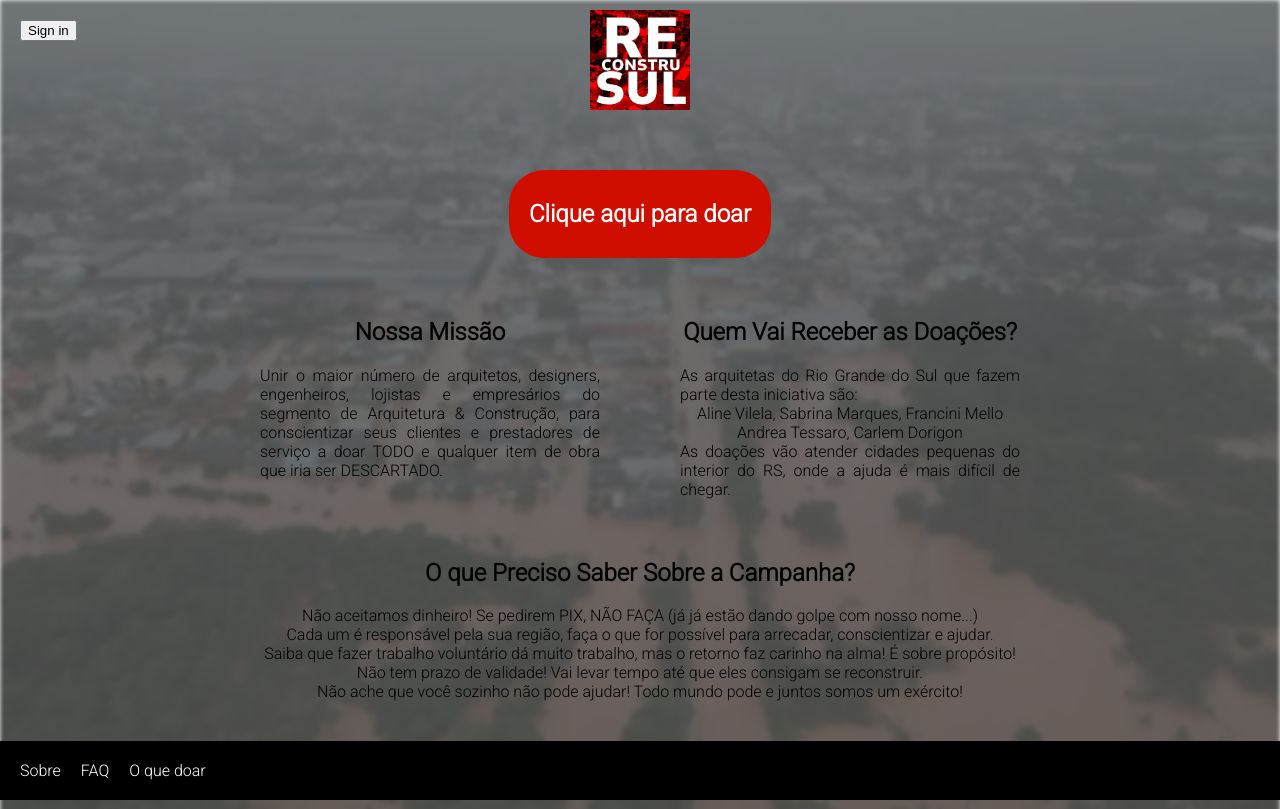
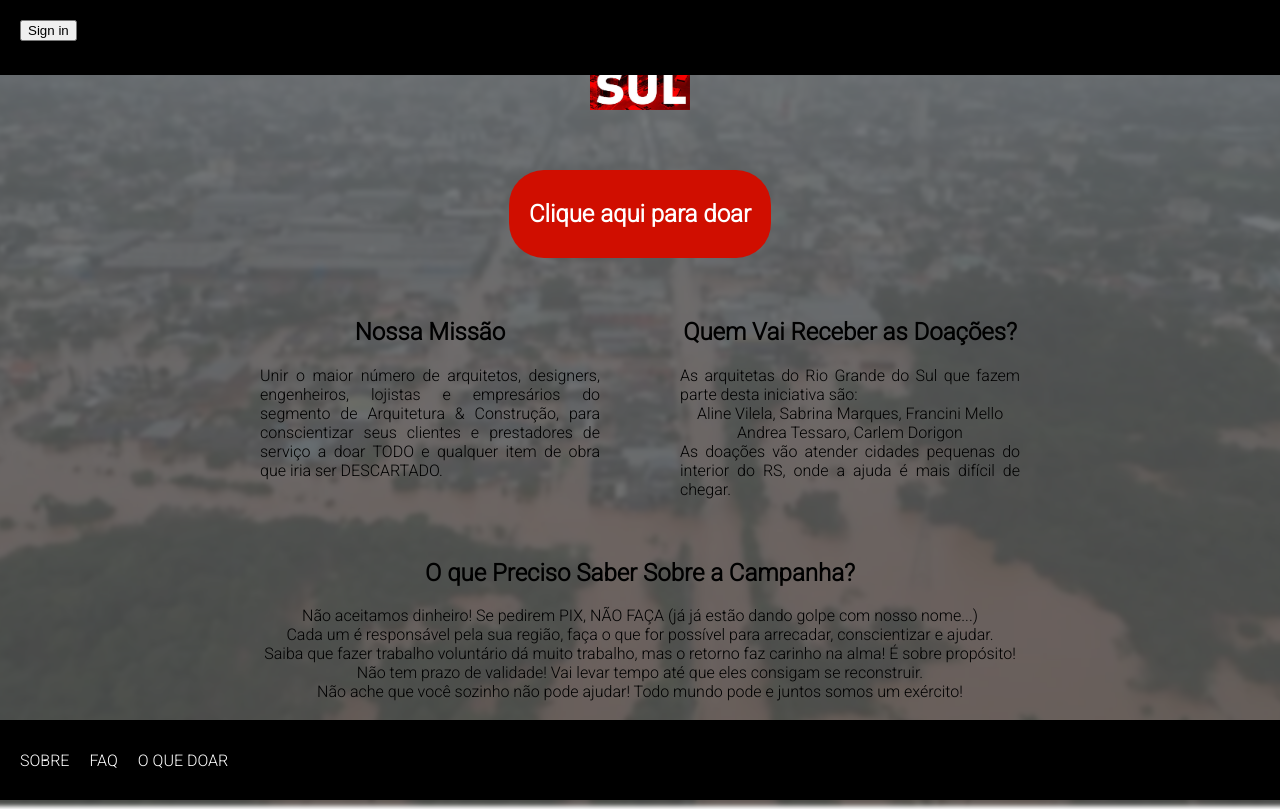
Before and after one commit to babivillanova/reconstrusul, a React (Create React App) app: page / in a window 1280 px wide. Built offline with nearby package versions, Linux system fonts and the light colour scheme; no server answers.

Commit message:
form redesign / melhoria states do cadastro

```diff
--- a/src/components/LandingPage.css
+++ b/src/components/LandingPage.css
@@ -12,15 +12,27 @@
 
 .back_image {
     height: 102vh; /* Altura total da tela */
-    width: 100vw; /* Largura total da tela */
+    width: 102vw; /* Largura total da tela */
     object-fit: cover; /* Garante que a imagem cubra todo o espaço sem distorções */
     position: fixed; /* Fixa a imagem na tela */
-    top: 0; /* Alinha a imagem ao topo da tela */
-    left: 0; /* Alinha a imagem à esquerda da tela */
+    top: -10px; /* Alinha a imagem ao topo da tela */
+    left: -10px; /* Alinha a imagem à esquerda da tela */
     z-index: -1 ;/* Mantém a imagem atrás de todo o conteúdo */
 
     filter:brightness(50%) blur(2px) contrast(50%);
     /* opacity: 0.5; */
+}
+
+.back_image::before {
+    content: '';
+    display: block;
+    width: 100%;
+    height: 100%;
+    background-color: rgba(0, 0, 0, 0); /* Cor de fundo com transparência */
+    position: absolute;
+    top: 0;
+    left: 0;
+    z-index: -1;
 }
 
 .header_logo{
@@ -39,6 +51,19 @@
     gap: 20px;
     padding: 20px;
     z-index: 0; /* Ajustar conforme necessário para garantir a visibilidade dos textos e logos */
+}
+
+.landing_header::before {
+    content: '';
+    display: block;
+    width: 100%;
+    height: 75px;
+    background-color: rgba(0, 0, 0, 1); /* Cor de fundo com transparência */
+    position: fixed;
+
+    top: 0;
+    left: 0;
+    z-index: 1;
 }
 
 .content{
@@ -104,8 +129,12 @@ ul{
     bottom:0;
     left: 0;
     width: 100%;
+    height: 40px;
     z-index: 100000;
-    font-weight: 300;
+    font-weight: 500;
+    text-transform: uppercase;
+
+
 }
 
 
@@ -125,11 +154,11 @@ ul{
     content: '';
     display: block;
     width: 0; /* Largura inicial do sublinhado */
-    height: 2px; /* Espessura do sublinhado */
+    height: 1px; /* Espessura do sublinhado */
     background-color: currentColor; /* Cor do sublinhado - assume a cor do texto */
     transition: width 0.3s ease-in-out; /* Transição suave da largura */
     position: absolute;
-    bottom: 0; /* Posicionado na parte inferior do div */
+    bottom: -5px; /* Posicionado na parte inferior do div */
     left: 0; /* Inicia do lado esquerdo */
 }
 
--- a/src/components/NewItemForm.js
+++ b/src/components/NewItemForm.js
@@ -77,7 +77,12 @@ function NewItemForm({ userId, setCadastrar }) {
             setCadastrar(null)
 
         } catch (error) {
-            alert('Erro ao enviar dados: ' + error.message);
+            if (error.message.includes('Request payload size exceeds the limit')) {
+                alert('Erro ao enviar dados: As imagens enviadas são muito grandes. O tamanho máximo permitido é de 2 MB.');
+              } else {
+                // Tratamento para outros tipos de erro
+                alert('Erro ao enviar dados: ' + error.message);
+              }
         }
     };
 
@@ -101,7 +106,7 @@ function NewItemForm({ userId, setCadastrar }) {
         }} className='cadastro_form'>
             <input type="text" name="cep" placeholder="CEP de onde irá partir com a doação" value={formData.cep} onChange={handleInputChange} required />
             <input type="text" name="itemName" placeholder="Nome do Item (ex.: cadeira)" value={formData.itemName} onChange={handleInputChange} required />
-            <textarea name="description" placeholder="Descrição complementar" value={formData.description} onChange={handleInputChange} required />
+            <textarea name="description" placeholder="Descrição complementar e quantidade" value={formData.description} onChange={handleInputChange} required />
             <label htmlFor="photoUnpacked">Foto do item desembalado (até 2mb)</label>
             <input type="file" name="photoUnpacked" onChange={handleFileChangeUnpacked} required />
             <label htmlFor="photoPacked">Foto do item embalado (até 2mb)</label>
--- a/src/components/SelecaoDePerfil.css
+++ b/src/components/SelecaoDePerfil.css
@@ -33,7 +33,6 @@
     flex-direction: row-reverse;
     justify-content: center;
     align-items: center;
-    gap: 20px;
     margin-top: 20px;
 }
 
@@ -43,20 +42,78 @@
     font-weight: bold;
     padding: 10px 20px;
     border-radius: 15px;
+    width: fit-content;
     border:none;
-    transition: background-color 0.3s; /* Suavização da transição de cor */
+    transition: background-color 0.3s;
     cursor: pointer;
   }
 
   .cadastro_button:hover {
-    background-color: #720d0d; /* Cor mais clara para o hover */
+    background-color: #720d0d;
   }
-
+/*
   .cadastro_form input, .cadastro_form textarea{
     padding: 10px;
     border-radius: 15px;
     border: 1px solid #ffbeb9;
-     ;    background-color: #ffffff;
-    /* border: 1px solid #ff1100; */
+ background-color: #ffffff;
+
     margin: 10px;
+    width: 100%;
   }
+
+  .cadastro_form{
+    display: flex;
+    flex-direction: column;
+    justify-content: center;
+    align-items: center;
+    width: 300px;
+  } */
+
+  .cadastro_form {
+    display: flex;
+    flex-direction: column;
+    align-items: center;
+    width: 100%;
+    max-width: 500px; /* Adjust width as needed */
+    background-color: #f8f9fa;
+    padding: 20px;
+    box-shadow: 0 4px 8px rgba(0,0,0,0.1);
+    border-radius: 8px;
+    margin: auto;
+  }
+
+  .cadastro_form input,
+  .cadastro_form textarea {
+    width: 100%;
+    padding: 10px;
+    margin-bottom: 15px;
+    border-radius: 5px;
+    border: 1px solid #ccc;
+  }
+
+  input[type="file"] {
+    border: none;
+    padding: 0;
+  }
+
+  input[type="file"]::file-selector-button {
+    padding: 10px;
+    background-color: #e9ecef;
+    border-radius: 5px;
+    border: 1px solid #ccc;
+    cursor: pointer;
+  }
+
+
+  .cadastro_form label{
+    font-weight: lighter;
+    margin-bottom: 5px;
+    font-size: 14px;
+  }
+
+  /* textarea placeholder font */
+    ::-webkit-input-placeholder {
+        /* font-size: 14px; */
+        font-family: 'Roboto', sans-serif;
+    }
--- a/src/components/SelecaoDePerfil.js
+++ b/src/components/SelecaoDePerfil.js
@@ -9,6 +9,7 @@ function SelecaoDePerfil() {
     const [perfil, setPerfil] = useState('');
     const db = getFirestore();
     const [cadastrar, setCadastrar] = useState(null);
+    const [loading, setLoading] = useState(true);  // Initialize loading state
 
     useEffect(() => {
         const verificarPerfil = async () => {
@@ -19,8 +20,10 @@ function SelecaoDePerfil() {
                 console.log("Perfil já está definido.");
                 setPerfil(docSnap.data().perfil);
             }
+            setLoading(false);  // Update loading state once the Firestore check is complete
+
         };
-        setTimeout(() => verificarPerfil(), 5000); // Adiciona um pequeno atraso para garantir que o usuário esteja autenticado
+        setTimeout(() => verificarPerfil(), 1000); // Adiciona um pequeno atraso para garantir que o usuário esteja autenticado
     }, [user.id, db]);
 
     const definirPerfil = async (perfilEscolhido) => {
@@ -42,12 +45,18 @@ function SelecaoDePerfil() {
         setCadastrar(false);
     }
 
+
+    if (loading) {
+        return <p>Carregando dados...</p>;  // Display loading message while checking the profile
+    }
+
+
     if (perfil) {
         return (<><p><br/><br/>Olá, {perfil}! <br/>
         Informe abaixo os dados da sua doação.</p>
 
         <div className='alternativas'>
-            <div className='alternativa' onClick={handleCadastrar}>Cadastrar novo item</div>
+           {cadastrar === null && ( <div className='alternativa' onClick={handleCadastrar}>Cadastrar novo item</div>)}
             {/* <div className='alternativa' onClick={handleConsultar}>Consultar itens cadastrados</div> */}
         </div>
 
@@ -67,7 +76,7 @@ function SelecaoDePerfil() {
         <div>
             <h1>Escolha seu perfil</h1>
             {/* <button onClick={() => definirPerfil('Admin')}>Admin</button> */}
-            <button onClick={() => definirPerfil('Doador')}>Doador</button>
+            <button className='signbutton' onClick={() => definirPerfil('Doador')}>Doador</button>
             {/* <button onClick={() => definirPerfil('Gestor de Armazém')}>Gestor de Armazém</button>
             <button onClick={() => definirPerfil('Gestor de Transporte')}>Gestor de Transporte</button> */}
         </div>
```
